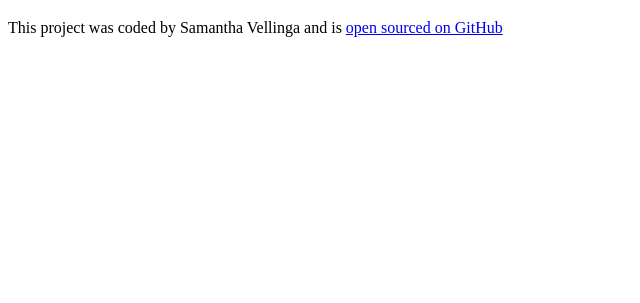
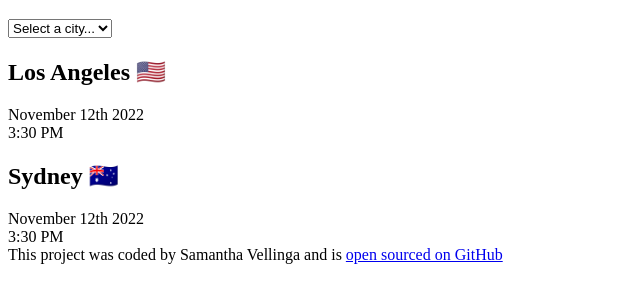
Before and after one commit to supersam63/World-clock, a plain HTML site: page index.html in a window 1280 px wide. Shown: the part 61-364 px from the top of the page, without its empty margins (0-640 px from the left). Drawn offline with Linux system fonts and the light colour scheme.

Commit message:
added basic html structure

```diff
--- a/index.html
+++ b/index.html
@@ -8,7 +8,26 @@
     <title>Document</title>
   </head>
   <body>
+    <div class="container">
     <h1>World Clock</h1>
+
+    <select>
+        <option value="">Select a city...</option>
+        <option value="">London</option>
+        <option value="">Tokyo</option>
+        <option value="">New York</option>
+    </select>
+    <div class=""city">
+    <h2>Los Angeles 🇺🇸</h2>
+    <div class="date">November 12th 2022</div>
+    <div class="time">3:30 PM</div>
+<h2>Sydney 🇦🇺</h2>
+    <div class="date">November 12th 2022</div>
+    <div class="time">3:30 PM</div>
+
+
+        </div>
+ </div>
     <footer>
       This project was coded by Samantha Vellinga and is
       <a href="https://github.com/supersam63/World-clock" target="_blank">
```
